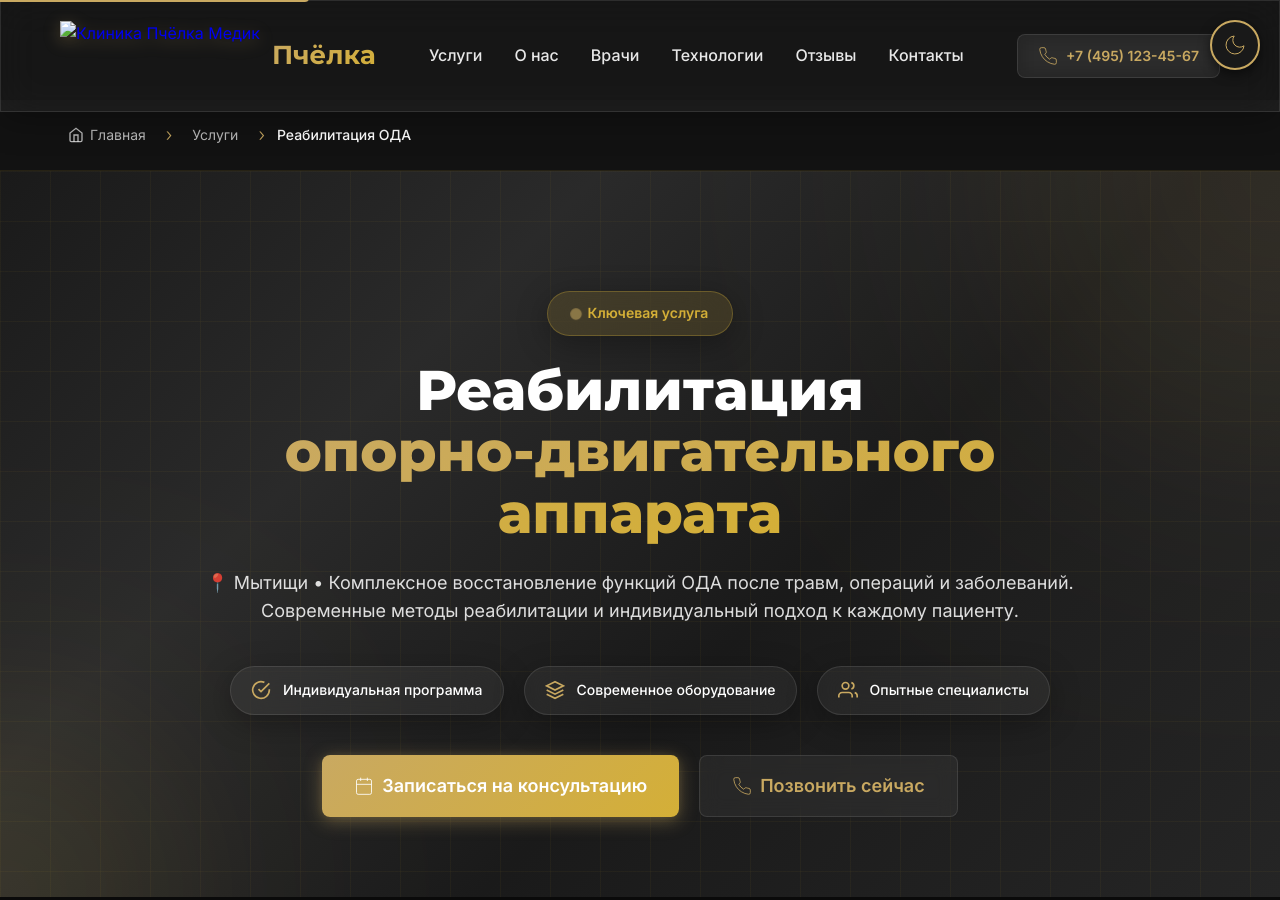
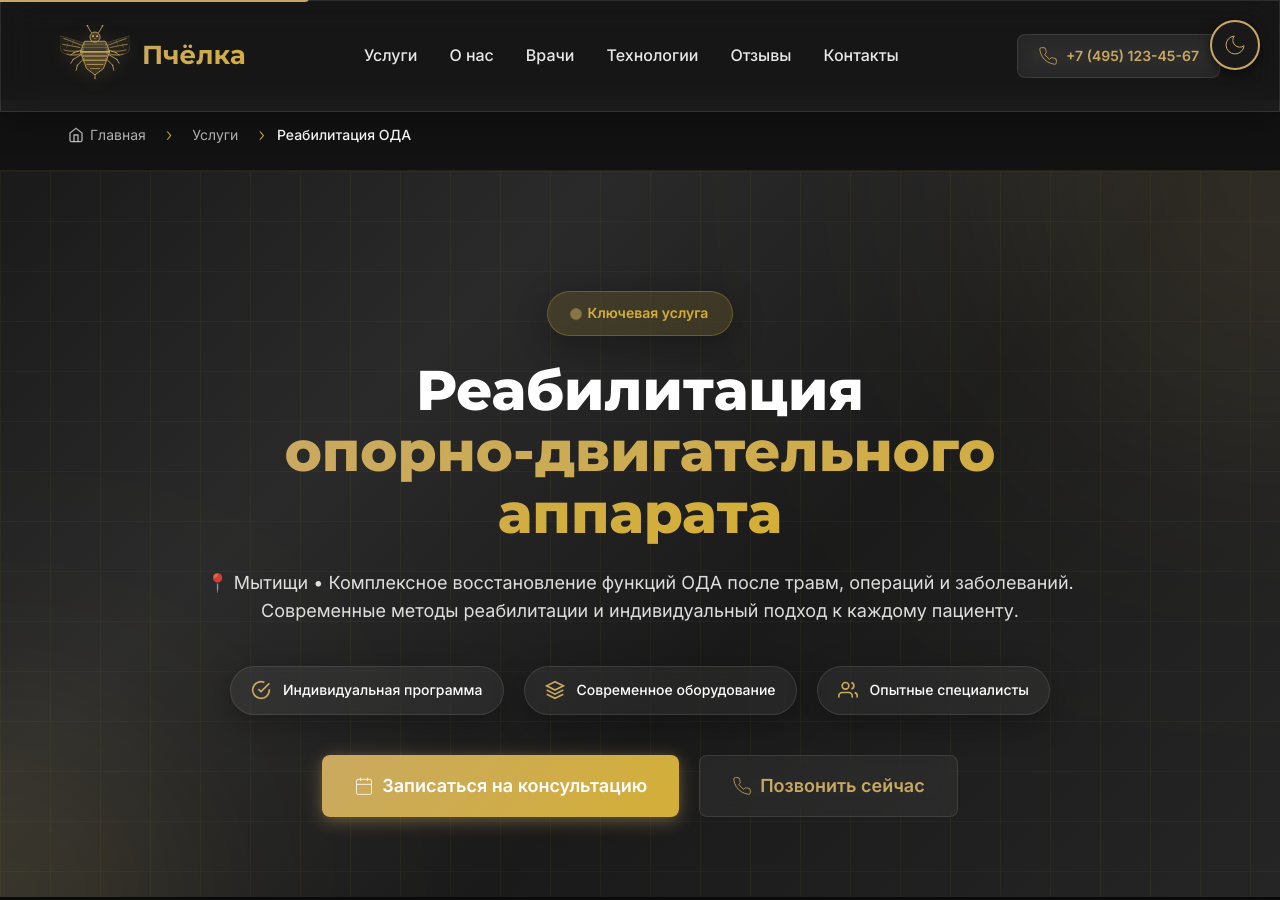
Before and after one commit to zaebee/medicine, a Jekyll site: the page docs/demo-mockups/variant-6-innovate/services/rehabilitation.html, which Jekyll copies as it is, in a window 1280 px wide and 900 px high. Built offline with Jekyll 4.4.1, drawn with Linux system fonts in a browser that asks for light colours.

Commit message:
fix: correct logo paths in rehabilitation.html to use ../../../
- File is in services/ subdirectory, needs 3 levels up
- Change from ../../assets/client/ to ../../../assets/client/
- Fix 404 errors for logo-bee-large.svg

Co-authored-by: Ona <no-reply@ona.com>

```diff
--- a/docs/demo-mockups/variant-6-innovate/services/rehabilitation.html
+++ b/docs/demo-mockups/variant-6-innovate/services/rehabilitation.html
@@ -114,7 +114,7 @@
             <div class="header-content">
                 <!-- Logo -->
                 <a href="../index.html" class="logo magnetic-element" aria-label="Клиника Пчёлка Медик - На главную">
-                    <img src="../../assets/client/logo-bee-large.svg" alt="Клиника Пчёлка Медик" class="logo-image" width="60" height="auto">
+                    <img src="../../../assets/client/logo-bee-large.svg" alt="Клиника Пчёлка Медик" class="logo-image" width="60" height="auto">
                     <span class="logo-text">Пчёлка</span>
                 </a>
 
@@ -729,7 +729,7 @@
             <div class="doctors-grid">
                 <div class="doctor-card glass-card magnetic-element fade-in">
                     <div class="doctor-image">
-                        <img src="../../assets/client/logo-bee-large.svg" alt="Иванов Иван Иванович" width="120" height="120">
+                        <img src="../../../assets/client/logo-bee-large.svg" alt="Иванов Иван Иванович" width="120" height="120">
                         <div class="doctor-badge">15 лет опыта</div>
                     </div>
                     <div class="doctor-info">
@@ -754,7 +754,7 @@
 
                 <div class="doctor-card glass-card magnetic-element fade-in">
                     <div class="doctor-image">
-                        <img src="../../assets/client/logo-bee-large.svg" alt="Петрова Анна Сергеевна" width="120" height="120">
+                        <img src="../../../assets/client/logo-bee-large.svg" alt="Петрова Анна Сергеевна" width="120" height="120">
                         <div class="doctor-badge">12 лет опыта</div>
                     </div>
                     <div class="doctor-info">
@@ -779,7 +779,7 @@
 
                 <div class="doctor-card glass-card magnetic-element fade-in">
                     <div class="doctor-image">
-                        <img src="../../assets/client/logo-bee-large.svg" alt="Смирнов Алексей Викторович" width="120" height="120">
+                        <img src="../../../assets/client/logo-bee-large.svg" alt="Смирнов Алексей Викторович" width="120" height="120">
                         <div class="doctor-badge">10 лет опыта</div>
                     </div>
                     <div class="doctor-info">
```
